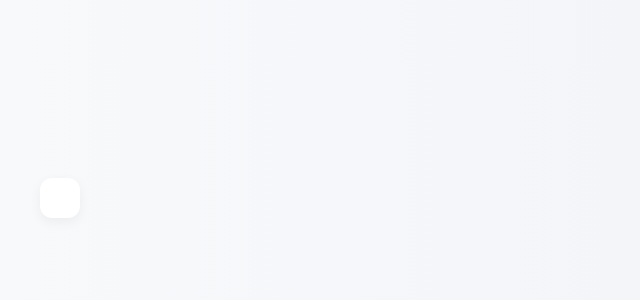
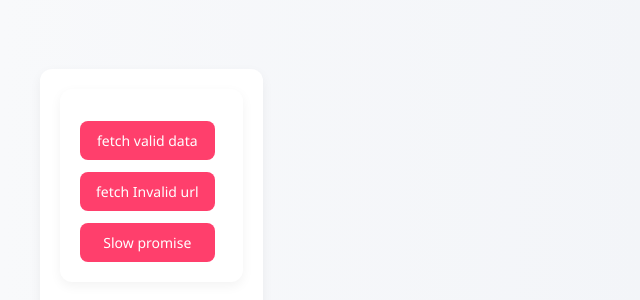
Before and after one commit to Neelakanta2802/REACT-JS, a React (Vite) app in the folder App/: page / in a window 1280 px wide. Before the commit this address had no page. Shown: the part 190-490 px from the top of the page, without its empty margins (0-640 px from the left). Built offline with nearby package versions, Linux system fonts and the light colour scheme.

Commit message:
practiced promise

```diff
--- a/App/src/App.jsx
+++ b/App/src/App.jsx
@@ -9,6 +9,8 @@
 import Login from "./Components/Login/Login";
 import RestaurentList from "./Components/RestaurentList/RestaurentList";
 import Home from "./Components/Home/Home";
+import PromiseDemo from "./Components/PromiseDemo/PromiseDemo";
+
 
 function App() {
 
@@ -19,6 +21,7 @@
     <>
 
       <BrowserRouter>
+      < PromiseDemo/>
         <Routes>
           <Route path="/login" element={< Login />} />
          <Route path="/home" element={
--- /dev/null
+++ b/App/src/Components/PromiseDemo/PromiseDemo.jsx
@@ -0,0 +1,94 @@
+import React from 'react'
+import { useState } from 'react';
+import axios from 'axios';
+
+
+export default function PromiseDemo() {
+    const [error, setError] = useState(null);
+    const [data, setData] = useState(null);
+    const [status, setStatus] = useState("");
+
+
+        const fetchData = async () => {
+            try {
+                setStatus("PENDING");
+                setData(null);
+                setError(null);
+                const response = await axios.get('https://jsonplaceholder.typicode.com/posts/1');
+                setData(response.data);
+
+                setStatus("FULFILLED");
+            }
+            catch (error) {
+
+                setError(error.message);
+                setStatus("REJECTED");
+            }
+
+        }
+
+
+
+        const fetchInvalidURL = async () => {
+            try {
+                setStatus("PENDING");
+                const response = await axios.get('https://this-url-does-not-exist.xyz/api');
+                setData(response.data);
+
+
+            }
+            catch (error) {
+                setError(error.message);
+                setStatus("REJECTED");
+            }
+
+        }
+
+
+    const slowPromise = async () => {
+        setStatus("PENDING");
+        setData(null)
+        setError(null)
+
+        try{
+            const result = await new Promise((resolve,reject) => {
+                setTimeout(( ) => {
+                    resolve("Done after 3 sec");
+                },3000)
+
+            })
+
+            setData(result);
+            setStatus("FULFILLED");
+
+        }
+        catch(err){
+            setError(err.message);
+            setStatus("REJECTED");
+        }
+
+    }
+
+
+    return (
+        <div>
+            <button onClick={fetchData}>fetch valid data</button>
+            <button onClick={fetchInvalidURL}>fetch Invalid url</button>
+            <button onClick={slowPromise}>Slow promise</button>
+
+            {status === 'PENDING' && <p>Loading....</p>}
+            {status === 'FULFILLED' && (
+                <div>
+                    <h3>Success</h3>
+                    <pre>{JSON.stringify(data,null,2)}</pre>
+                </div>
+            )}
+            {status === 'REJECTED' && (<div>
+                <h3>Error</h3>
+                <p>{error}</p>
+                </div>
+            )}
+
+        </div>
+    )
+}
```
